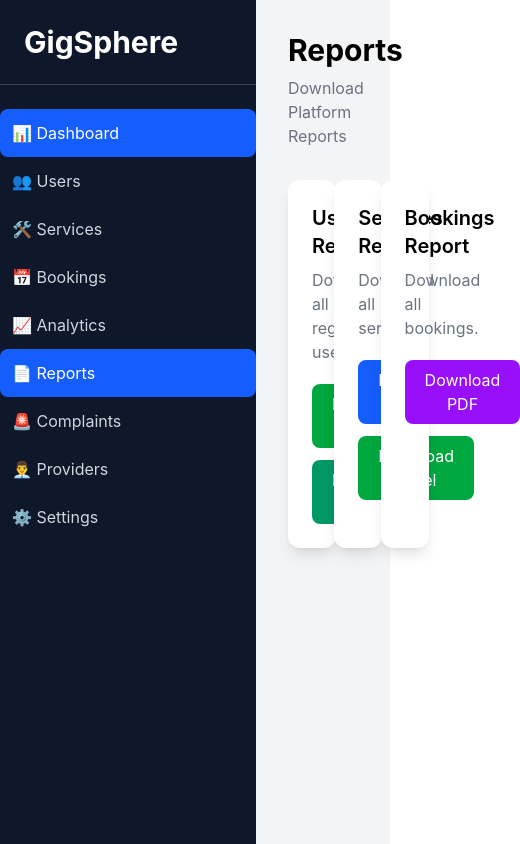
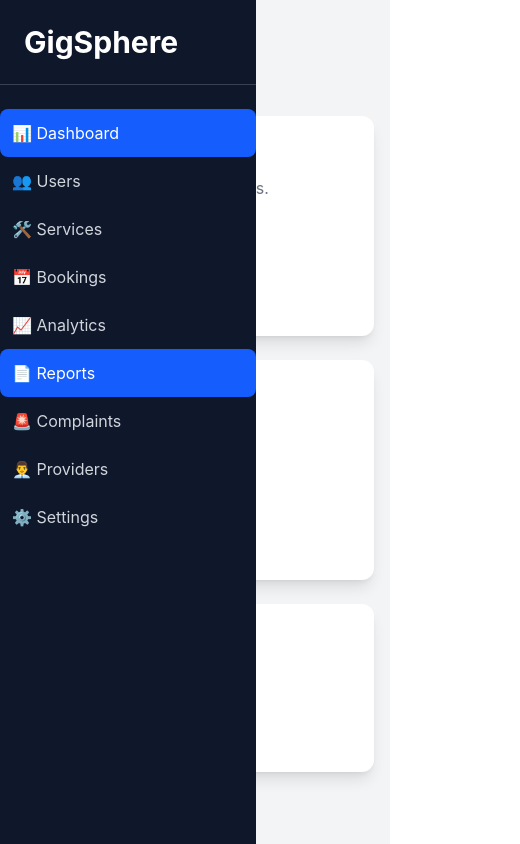
Before and after one commit to trishavegi/student-gigsphere, a React (Vite) app in the folder client/: page /admin/reports in a window 390 px wide. Shown: the whole page, 520 px wide, since content can reach past the window. Built offline with nearby package versions, Linux system fonts and the light colour scheme; no server answers.

Commit message:
improve 2

```diff
--- a/client/src/pages/admin/Reports.jsx
+++ b/client/src/pages/admin/Reports.jsx
@@ -192,7 +192,7 @@ const downloadBookingsPDF = () => {
 
       <Sidebar />
 
-      <div className="ml-64 flex-1 p-8">
+      <div className="ml-0 md:ml-64 flex-1 p-4 sm:p-6 lg:p-8">
 
         <h1 className="text-3xl font-bold">
           Reports
@@ -202,7 +202,7 @@ const downloadBookingsPDF = () => {
           Download Platform Reports
         </p>
 
-        <div className="grid grid-cols-3 gap-6 mt-8">
+        <div className="grid grid-cols-1 sm:grid-cols-2 lg:grid-cols-3 gap-6 mt-8">
 
           <div className="bg-white rounded-xl shadow-lg p-6">
 
@@ -215,13 +215,13 @@ const downloadBookingsPDF = () => {
             </p>
 
             <button
-  onClick={downloadServicesPDF}
-  className="mt-5 bg-green-600 text-white px-5 py-2 rounded-lg"
+onClick={downloadUsersPDF}
+className="mt-5 bg-green-600 text-white px-5 py-2 rounded-lg"
 >
   Download PDF
 </button>
 <button
-  onClick={downloadServicesExcel}
+  onClick={downloadServicesPDF}
   className="mt-3 bg-emerald-600 text-white px-5 py-2 rounded-lg hover:bg-emerald-700"
 >
   Download Excel
```
